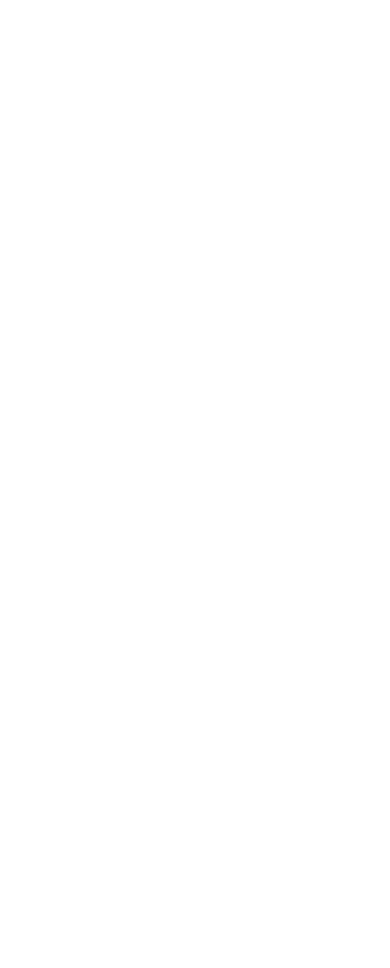
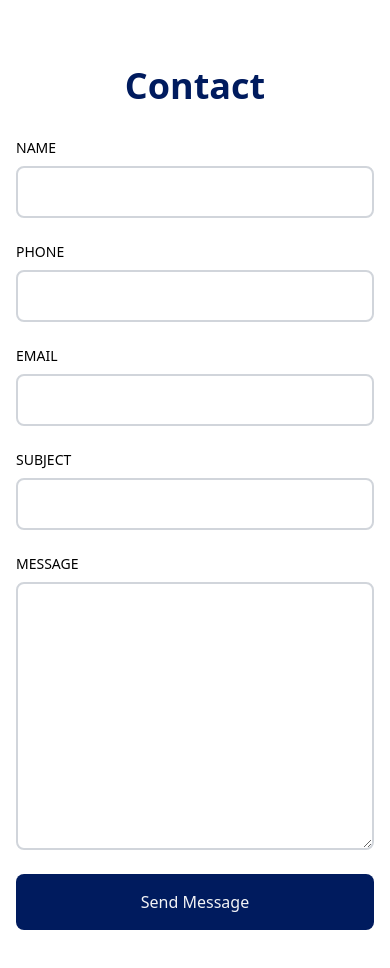
Before and after one commit to LDagnese/digital-ocean-vite, a React (Vite) app: page / in a window 390 px wide. Shown: the part 4100-5068 px from the top of the page. Before the commit the page ends 4086 px from the top, so only its background shows below. Built offline with nearby package versions, Linux system fonts and the light colour scheme.

Commit message:
finish contact comp

```diff
--- a/index.html
+++ b/index.html
@@ -4,7 +4,7 @@
     <meta charset="UTF-8" />
     <link rel="icon" type="image/svg+xml" href="/vite.svg" />
     <meta name="viewport" content="width=device-width, initial-scale=1.0" />
-    <title>Vite + React</title>
+    <title>Louis D'Agnese's Portfolio</title>
   </head>
   <body>
     <div id="root"></div>
--- a/src/App.jsx
+++ b/src/App.jsx
@@ -3,6 +3,7 @@
 import Sidenav from "./components/Sidenav";
 import Work from "./components/Work";
 import Projects from "./components/Projects";
+import Contact from "./components/Contact";
 
 function App() {
   return (
@@ -11,6 +12,7 @@
       <MainPage />
       <Work />
       <Projects />
+      <Contact />
     </div>
   );
 }
--- /dev/null
+++ b/src/components/Contact.jsx
@@ -0,0 +1,64 @@
+import React from "react";
+
+function Contact() {
+  return (
+    <div id="contact" className="max-w-[1040px] m-auto md:pl-20 p-4 py-16">
+      <h1 className="py-4 text-4xl font-bold text-center text-[#001b5e]">
+        Contact
+      </h1>
+      <form
+        action="https://getform.io/f/4b85c13a-caba-48ab-b11c-9d1407b1a67a"
+        method="POST"
+        encType="multipart/form-data"
+      >
+        <div className="grid md:grid-cols-2 gap-4 w-full py-2">
+          <div className="flex flex-col">
+            <label className="uppercase py-2 text-sm">Name</label>
+            <input
+              className="border-2 rounded-lg p-3 flex border-gray-300"
+              type="text"
+              name="name"
+            />
+          </div>
+          <div className="flex flex-col">
+            <label className="uppercase py-2 text-sm">Phone</label>
+            <input
+              className="border-2 rounded-lg p-3 flex border-gray-300"
+              type="text"
+              name="phone"
+            />
+          </div>
+        </div>
+        <div className="flex flex-col py-2">
+          <label className="uppercase py-2 text-sm">Email</label>
+          <input
+            className="border-2 rounded-lg p-3 flex border-gray-300"
+            type="email"
+            name="email"
+          />
+        </div>
+        <div className="flex flex-col py-2">
+          <label className="uppercase py-2 text-sm">Subject</label>
+          <input
+            className="border-2 rounded-lg p-3 flex border-gray-300"
+            type="text"
+            name="subject"
+          />
+        </div>
+        <div className="flex flex-col py-2">
+          <label className="uppercase py-2 text-sm">Message</label>
+          <textarea
+            className="border-2 rounded-lg p-3 flex border-gray-300"
+            rows="10"
+            name="message"
+          />
+        </div>
+        <button className="bg-[#001b5e] text-gray-100 mt-4 w-full p-4 rounded-lg">
+          Send Message
+        </button>
+      </form>
+    </div>
+  );
+}
+
+export default Contact;
--- a/src/components/Sidenav.jsx
+++ b/src/components/Sidenav.jsx
@@ -1,5 +1,10 @@
 import React, { useState } from "react";
-import { AiOutlineHome, AiOutlineMenu, AiOutlineProject, AiOutlineMail } from "react-icons/ai";
+import {
+  AiOutlineHome,
+  AiOutlineMenu,
+  AiOutlineProject,
+  AiOutlineMail,
+} from "react-icons/ai";
 import { BsPerson } from "react-icons/bs";
 import { GrProjects } from "react-icons/gr";
 
@@ -11,10 +16,14 @@
 
   return (
     <div>
-      <AiOutlineMenu onClick={handleNav} className="absolute top-4 right-4 z-[99] md:hidden" />
+      <AiOutlineMenu
+        onClick={handleNav}
+        className="absolute top-4 right-4 z-[99] md:hidden"
+      />
       {nav ? (
         <div className="fixed w-full h-screen bg-white/90 flex flex-col justify-center items-center z-20">
           <a
+            onClick={handleNav}
             href="#main"
             className="w-[75%] flex justify-center items-center rounded-full shadow-lg bg-gray-100 shadow-gray-400 m-2 p-4 cursor-pointer hover:scale-110 ease-in duration-200"
           >
@@ -22,6 +31,7 @@
             <span className="pl-4">Home</span>
           </a>
           <a
+            onClick={handleNav}
             href="#work"
             className="w-[75%] flex justify-center items-center rounded-full shadow-lg bg-gray-100 shadow-gray-400 m-2 p-4 cursor-pointer hover:scale-110 ease-in duration-200"
           >
@@ -29,6 +39,7 @@
             <span className="pl-4">Work</span>
           </a>
           <a
+            onClick={handleNav}
             href="#projects"
             className="w-[75%] flex justify-center items-center rounded-full shadow-lg bg-gray-100 shadow-gray-400 m-2 p-4 cursor-pointer hover:scale-110 ease-in duration-200"
           >
@@ -36,6 +47,7 @@
             <span className="pl-4">Projects</span>
           </a>
           <a
+            onClick={handleNav}
             href="#main"
             className="w-[75%] flex justify-center items-center rounded-full shadow-lg bg-gray-100 shadow-gray-400 m-2 p-4 cursor-pointer hover:scale-110 ease-in duration-200"
           >
@@ -43,6 +55,7 @@
             <span className="pl-4">Resume</span>
           </a>
           <a
+            onClick={handleNav}
             href="#contact"
             className="w-[75%] flex justify-center items-center rounded-full shadow-lg bg-gray-100 shadow-gray-400 m-2 p-4 cursor-pointer hover:scale-110 ease-in duration-200"
           >
@@ -60,31 +73,31 @@
             href="#main"
             className="rounded-full shadow-lg bg-gray-100 shadow-gray-400 m-2 p-4 cursor-pointer hover:scale-110 ease-in duration-300"
           >
-            <AiOutlineHome size={20}/>
+            <AiOutlineHome size={20} />
           </a>
           <a
             href="#work"
             className="rounded-full shadow-lg bg-gray-100 shadow-gray-400 m-2 p-4 cursor-pointer hover:scale-110 ease-in duration-300"
           >
-            <GrProjects size={20}/>
+            <GrProjects size={20} />
           </a>
           <a
             href="#projects"
             className="rounded-full shadow-lg bg-gray-100 shadow-gray-400 m-2 p-4 cursor-pointer hover:scale-110 ease-in duration-300"
           >
-            <AiOutlineProject size={20}/>
+            <AiOutlineProject size={20} />
           </a>
           <a
             href="#main"
             className="rounded-full shadow-lg bg-gray-100 shadow-gray-400 m-2 p-4 cursor-pointer hover:scale-110 ease-in duration-300"
           >
-            <BsPerson size={20}/>
+            <BsPerson size={20} />
           </a>
           <a
             href="#contact"
             className="rounded-full shadow-lg bg-gray-100 shadow-gray-400 m-2 p-4 cursor-pointer hover:scale-110 ease-in duration-300"
           >
-            <AiOutlineMail size={20}/>
+            <AiOutlineMail size={20} />
           </a>
         </div>
       </div>
```
